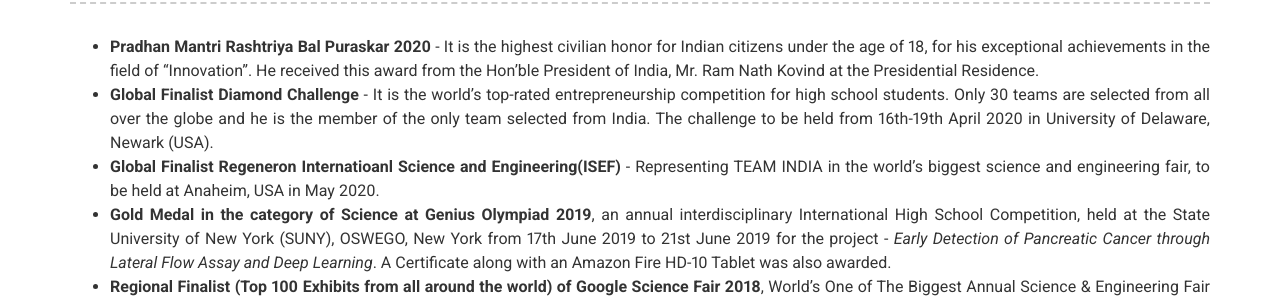
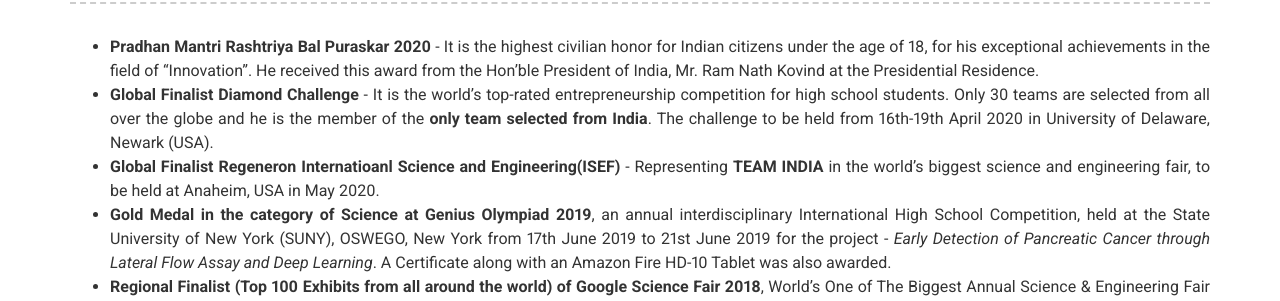
Before and after one commit to shadow0404/shadow0404.github.io, a Jekyll site: the page built from index.md, in a window 1280 px wide. Shown: the part 712-1013 px from the top of the page. Built offline with Jekyll 4.4.1, drawn with Linux system fonts in a browser that asks for light colours.

```diff
--- a/_data/projects.yml
+++ b/_data/projects.yml
@@ -2,7 +2,7 @@
 - layout: top-middle
   description: | # this will include new lines to allow paragraphs
     -  **Pradhan Mantri Rashtriya Bal Puraskar 2020** - It is the highest civilian honor for Indian citizens under the age of 18, for his exceptional achievements in the field of “Innovation”. He received this award from the Hon'ble President of India, Mr. Ram Nath Kovind at the Presidential Residence.
-    -  **Global Finalist Diamond Challenge** - It is the world’s top-rated entrepreneurship competition for high school students. Only 30 teams are selected from all over the globe and he is the member of the only team selected from India. The challenge to be held from 16th-19th April 2020 in University of Delaware, Newark (USA).
-    -  **Global Finalist Regeneron Internatioanl Science and Engineering(ISEF)** - Representing TEAM INDIA in the world's biggest science and engineering fair, to be held at Anaheim, USA in May 2020.
+    -  **Global Finalist Diamond Challenge** - It is the world’s top-rated entrepreneurship competition for high school students. Only 30 teams are selected from all over the globe and he is the member of the **only team selected from India**. The challenge to be held from 16th-19th April 2020 in University of Delaware, Newark (USA).
+    -  **Global Finalist Regeneron Internatioanl Science and Engineering(ISEF)** - Representing **TEAM INDIA** in the world's biggest science and engineering fair, to be held at Anaheim, USA in May 2020.
     -  **Gold Medal in the category of Science at Genius Olympiad 2019**, an annual interdisciplinary International High School Competition, held at the State University of New York (SUNY), OSWEGO, New York from 17th June 2019 to 21st June 2019 for the project - *Early Detection of Pancreatic Cancer through Lateral Flow Assay and Deep Learning*. A Certificate along with an Amazon Fire HD-10 Tablet was also awarded.
     -  **Regional Finalist (Top 100 Exhibits from all around the world) of Google Science Fair 2018**, World’s One of The Biggest Annual Science & Engineering Fair for High School Students for the project - *Early Detection of Pancreatic Cancer through Lateral Flow Assay and Deep Learning*. A Chromebook and other goodies were also awarded.
```
